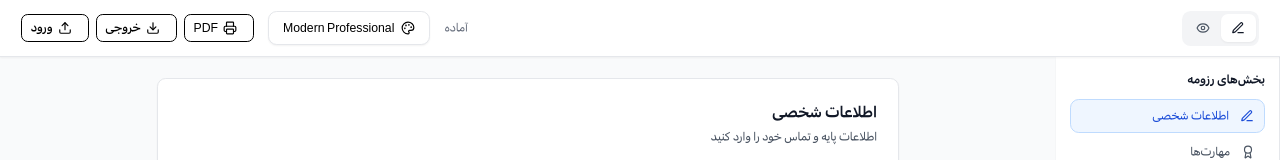
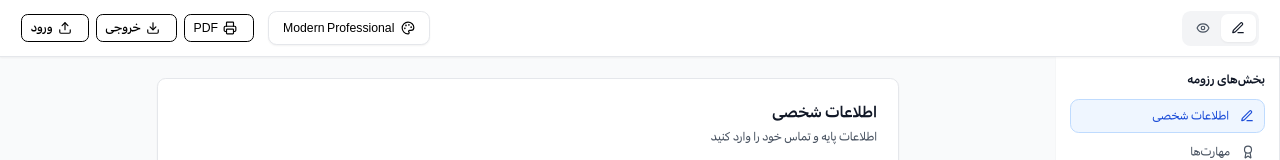
Before and after one commit to h3nrzi/cv-builder-nextjs, a Next.js app: page /editor in a window 1280 px wide. Shown: the top 160 px of the page. Built offline with nearby package versions, Linux system fonts and the light colour scheme.

Commit message:
feat: Enhance CVHeader with mode toggle, save status, and action buttons

```diff
--- a/src/components/CVEditor.tsx
+++ b/src/components/CVEditor.tsx
@@ -1,4 +1,5 @@
 'use client';
+import { CVHeader } from '@/components/CVHeader';
 import { EducationEditor } from '@/components/editors/EducationEditor';
 import { ExperienceEditor } from '@/components/editors/ExperienceEditor';
 import { InterestsEditor } from '@/components/editors/InterestsEditor';
@@ -8,24 +9,8 @@ import { ProjectsEditor } from '@/components/editors/ProjectsEditor';
 import { SkillsEditor } from '@/components/editors/SkillsEditor';
 import { LoadingSpinner } from '@/components/LoadingSpinner';
 import { ThemedCV } from '@/components/ThemedCV';
-import { ThemeSelector } from '@/components/ThemeSelector';
-import { Button } from '@/components/ui/button';
 import { useCVData } from '@/hooks/useCVData';
-import {
-  Award,
-  Briefcase,
-  Download,
-  Edit3,
-  Eye,
-  FolderOpen,
-  GraduationCap,
-  Heart,
-  Languages,
-  Printer,
-  RefreshCw,
-  Save,
-  Upload,
-} from 'lucide-react';
+import { Award, Briefcase, Edit3, FolderOpen, GraduationCap, Heart, Languages } from 'lucide-react';
 import React, { useEffect, useState } from 'react';
 
 interface CVEditorProps {
@@ -46,7 +31,6 @@ export function CVEditor({ className = '' }: CVEditorProps) {
   const {
     cvData,
     isLoading,
-    lastSaved,
     hasUnsavedChanges,
     updatePersonalInfo,
     updateSummary,
@@ -119,134 +103,15 @@ export function CVEditor({ className = '' }: CVEditorProps) {
 
   return (
     <div className={`min-h-screen bg-gray-50 ${className}`}>
-      {/* Header */}
-      <div className="print:hidden sticky top-0 z-40 border-b border-gray-200 bg-white shadow-sm">
-        <div className="flex flex-col gap-3 px-4 py-3 sm:flex-row sm:items-center sm:justify-between sm:px-6">
-          {/* Top Row: Mode Toggle and Save Status */}
-          <div className="flex items-center justify-between sm:justify-start sm:gap-6">
-            {/* Mode Toggle */}
-            <div className="flex rounded-lg bg-gray-100 p-1">
-              <button
-                onClick={() => setMode('edit')}
-                className={`flex items-center gap-1 rounded-md px-2 py-1.5 text-xs font-medium transition-colors sm:px-3 sm:py-2 sm:text-sm ${
-                  mode === 'edit'
-                    ? 'bg-white text-gray-900 shadow-sm'
-                    : 'text-gray-600 hover:text-gray-900'
-                }`}
-              >
-                <Edit3 className="h-3 w-3 sm:h-4 sm:w-4" />
-                <span className="min-[400px]:inline hidden">ویرایش</span>
-              </button>
-              <button
-                onClick={() => setMode('preview')}
-                className={`flex items-center gap-1 rounded-md px-2 py-1.5 text-xs font-medium transition-colors sm:px-3 sm:py-2 sm:text-sm ${
-                  mode === 'preview'
-                    ? 'bg-white text-gray-900 shadow-sm'
-                    : 'text-gray-600 hover:text-gray-900'
-                }`}
-              >
-                <Eye className="h-3 w-3 sm:h-4 sm:w-4" />
-                <span className="min-[400px]:inline hidden">پیش‌نمایش</span>
-              </button>
-            </div>
-
-            {/* Save Status - Mobile */}
-            <div className="flex items-center text-xs sm:hidden">
-              {hasUnsavedChanges ? (
-                <span className="text-amber-600">تغییرات ذخیره نشده</span>
-              ) : lastSaved ? (
-                <span className="text-green-600">ذخیره شده</span>
-              ) : (
-                <span className="text-gray-500">آماده</span>
-              )}
-            </div>
-          </div>
-
-          {/* Bottom Row: Actions and Save Status */}
-          <div className="flex items-center justify-between sm:justify-end sm:gap-4">
-            {/* Save Status - Desktop */}
-            <div className="hidden items-center gap-2 text-sm sm:flex">
-              {hasUnsavedChanges ? (
-                <span className="text-amber-600">تغییرات ذخیره نشده</span>
-              ) : lastSaved ? (
-                <span className="text-green-600">
-                  ذخیره شده {new Date(lastSaved).toLocaleTimeString('fa-IR')}
-                </span>
-              ) : (
-                <span className="text-gray-500">آماده</span>
-              )}
-            </div>
-
-            {/* Theme Selector */}
-            <ThemeSelector className="hidden sm:block" />
-
-            {/* Action Buttons */}
-            <div className="flex items-center gap-1 sm:gap-2">
-              {hasUnsavedChanges && (
-                <Button
-                  onClick={handleSave}
-                  disabled={isSaving}
-                  size="sm"
-                  className="px-2 py-1 text-xs sm:px-3 sm:py-2 sm:text-sm"
-                >
-                  {isSaving ? (
-                    <>
-                      <RefreshCw className="mr-1 h-3 w-3 animate-spin sm:mr-2 sm:h-4 sm:w-4" />
-                      <span className="hidden sm:inline">در حال ذخیره...</span>
-                    </>
-                  ) : (
-                    <>
-                      <Save className="mr-1 h-3 w-3 sm:mr-2 sm:h-4 sm:w-4" />
-                      <span className="hidden sm:inline">ذخیره</span>
-                    </>
-                  )}
-                </Button>
-              )}
-
-              <Button
-                onClick={() => window.print()}
-                variant="outline"
-                size="sm"
-                className="px-2 py-1 text-xs sm:px-3 sm:py-2 sm:text-sm"
-              >
-                <Printer className="mr-1 h-3 w-3 sm:mr-2 sm:h-4 sm:w-4" />
-                <span className="hidden sm:inline">PDF</span>
-              </Button>
-
-              <Button
-                onClick={exportData}
-                variant="outline"
-                size="sm"
-                className="px-2 py-1 text-xs sm:px-3 sm:py-2 sm:text-sm"
-              >
-                <Download className="mr-1 h-3 w-3 sm:mr-2 sm:h-4 sm:w-4" />
-                <span className="hidden sm:inline">خروجی</span>
-              </Button>
-
-              <label className="cursor-pointer">
-                <Button
-                  variant="outline"
-                  size="sm"
-                  asChild
-                  className="px-2 py-1 text-xs sm:px-3 sm:py-2 sm:text-sm"
-                >
-                  <div>
-                    <Upload className="mr-1 h-3 w-3 sm:mr-2 sm:h-4 sm:w-4" />
-                    <span className="hidden sm:inline">ورود</span>
-                    <input
-                      type="file"
-                      accept=".json"
-                      onChange={handleFileImport}
-                      className="hidden"
-                    />
-                  </div>
-                </Button>
-              </label>
-            </div>
-          </div>
-        </div>
-      </div>
-
+      <CVHeader
+        mode={mode}
+        setMode={setMode}
+        hasUnsavedChanges={hasUnsavedChanges}
+        isSaving={isSaving}
+        handleSave={handleSave}
+        exportData={exportData}
+        handleFileImport={handleFileImport}
+      />
       <div className="flex flex-1">
         {/* Sidebar - Only in edit mode */}
         {mode === 'edit' && (
@@ -334,8 +199,6 @@ export function CVEditor({ className = '' }: CVEditorProps) {
             </div>
           ) : (
             <>
-
-
               <div className="p-4">
                 <ThemedCV data={cvData} />
               </div>
--- a/src/components/CVHeader.tsx
+++ b/src/components/CVHeader.tsx
@@ -1,18 +1,135 @@
 'use client';
+
+import { Button } from './ui/button';
+import { Edit3, Eye, RefreshCw, Save, Printer, Download, Upload } from 'lucide-react';
 import { ThemeSelector } from './ThemeSelector';
 
-export function CVHeader() {
+type EditorMode = 'edit' | 'preview';
+
+interface CVHeaderProps {
+  mode: EditorMode;
+  setMode: (mode: EditorMode) => void;
+  hasUnsavedChanges: boolean;
+  isSaving: boolean;
+  handleSave: () => void;
+  exportData: () => void;
+  handleFileImport: (event: React.ChangeEvent<HTMLInputElement>) => void;
+}
+
+export function CVHeader({
+  mode,
+  setMode,
+  hasUnsavedChanges,
+  isSaving,
+  handleSave,
+  exportData,
+  handleFileImport,
+}: CVHeaderProps) {
   return (
-    <header className="border-b border-gray-200 bg-white p-4 print:hidden">
-      <div className="mx-auto flex max-w-7xl items-center justify-between">
-        <h1 className="text-xl font-semibold">CV Builder</h1>
-        <div className="flex items-center gap-4">
-          <ThemeSelector />
-          <button className="rounded-lg bg-blue-500 px-4 py-2 text-white hover:bg-blue-600">
-            Download PDF
-          </button>
+    <div className="sticky top-0 z-40 border-b border-gray-200 bg-white shadow-sm print:hidden">
+      <div className="flex flex-col gap-3 px-4 py-3 sm:flex-row sm:items-center sm:justify-between sm:px-6">
+        {/* Right Column: Mode Toggle and Save Status */}
+        <div className="flex items-center justify-between sm:justify-start sm:gap-6">
+          {/* Mode Toggle */}
+          <div className="flex rounded-lg bg-gray-100 p-1">
+            <button
+              onClick={() => setMode('edit')}
+              className={`flex items-center gap-1 rounded-md px-2 py-1.5 text-xs font-medium transition-colors sm:px-3 sm:py-2 sm:text-sm ${
+                mode === 'edit'
+                  ? 'bg-white text-gray-900 shadow-sm'
+                  : 'text-gray-600 hover:text-gray-900'
+              }`}
+            >
+              <Edit3 className="h-3 w-3 sm:h-4 sm:w-4" />
+              <span className="min-[400px]:inline hidden">ویرایش</span>
+            </button>
+            <button
+              onClick={() => setMode('preview')}
+              className={`flex items-center gap-1 rounded-md px-2 py-1.5 text-xs font-medium transition-colors sm:px-3 sm:py-2 sm:text-sm ${
+                mode === 'preview'
+                  ? 'bg-white text-gray-900 shadow-sm'
+                  : 'text-gray-600 hover:text-gray-900'
+              }`}
+            >
+              <Eye className="h-3 w-3 sm:h-4 sm:w-4" />
+              <span className="min-[400px]:inline hidden">پیشنمایش</span>
+            </button>
+          </div>
+
+          {/* Save Status */}
+          <div className="flex items-center text-xs">
+            {hasUnsavedChanges && (
+              <Button
+                onClick={handleSave}
+                disabled={isSaving}
+                size="sm"
+                className="px-2 py-1 text-xs sm:px-3 sm:py-2 sm:text-sm"
+              >
+                {isSaving ? (
+                  <>
+                    <RefreshCw className="mr-1 h-3 w-3 animate-spin sm:mr-2 sm:h-4 sm:w-4" />
+                    <span className="hidden sm:inline">در حال ذخیره...</span>
+                  </>
+                ) : (
+                  <>
+                    <Save className="mr-1 h-3 w-3 sm:mr-2 sm:h-4 sm:w-4" />
+                    <span className="hidden sm:inline">ذخیره</span>
+                  </>
+                )}
+              </Button>
+            )}
+          </div>
+        </div>
+
+        {/* Left Column: Actions and Save Status */}
+        <div className="flex items-center justify-between sm:justify-end sm:gap-4">
+          {/* Theme Selector */}
+          <ThemeSelector className="hidden sm:block" />
+
+          {/* Action Buttons */}
+          <div className="flex items-center gap-1 sm:gap-2">
+            <Button
+              onClick={() => window.print()}
+              variant="outline"
+              size="sm"
+              className="px-2 py-1 text-xs sm:px-3 sm:py-2 sm:text-sm"
+            >
+              <Printer className="mr-1 h-3 w-3 sm:mr-2 sm:h-4 sm:w-4" />
+              <span className="hidden sm:inline">PDF</span>
+            </Button>
+
+            <Button
+              onClick={exportData}
+              variant="outline"
+              size="sm"
+              className="px-2 py-1 text-xs sm:px-3 sm:py-2 sm:text-sm"
+            >
+              <Download className="mr-1 h-3 w-3 sm:mr-2 sm:h-4 sm:w-4" />
+              <span className="hidden sm:inline">خروجی</span>
+            </Button>
+
+            <label className="cursor-pointer">
+              <Button
+                variant="outline"
+                size="sm"
+                asChild
+                className="px-2 py-1 text-xs sm:px-3 sm:py-2 sm:text-sm"
+              >
+                <div>
+                  <Upload className="mr-1 h-3 w-3 sm:mr-2 sm:h-4 sm:w-4" />
+                  <span className="hidden sm:inline">ورود</span>
+                  <input
+                    type="file"
+                    accept=".json"
+                    onChange={handleFileImport}
+                    className="hidden"
+                  />
+                </div>
+              </Button>
+            </label>
+          </div>
         </div>
       </div>
-    </header>
+    </div>
   );
 }
```
Also changed, not shown: src/app/editor/layout.tsx (+4 -9 lines), src/app/editor/page.tsx (line endings or trailing spaces).
